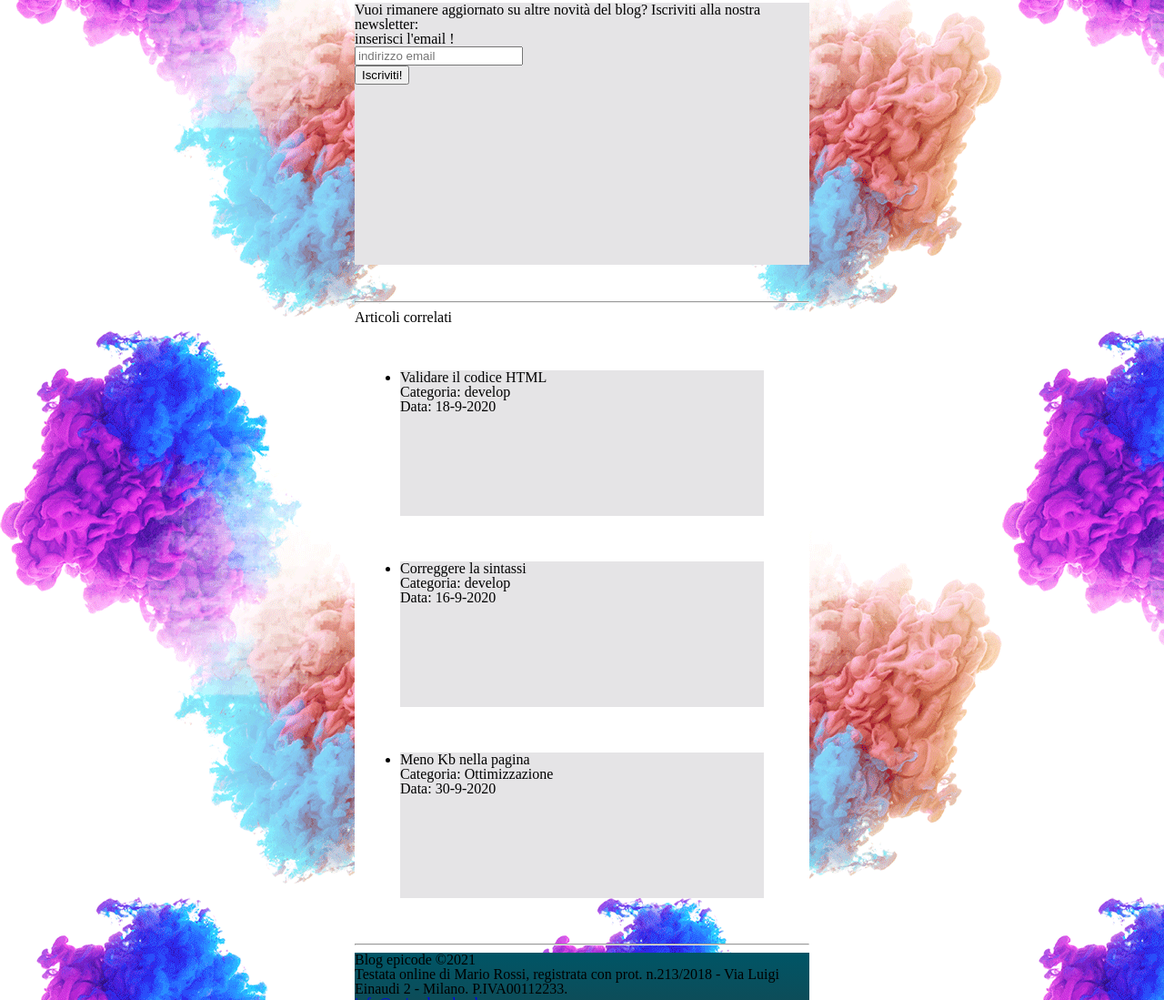
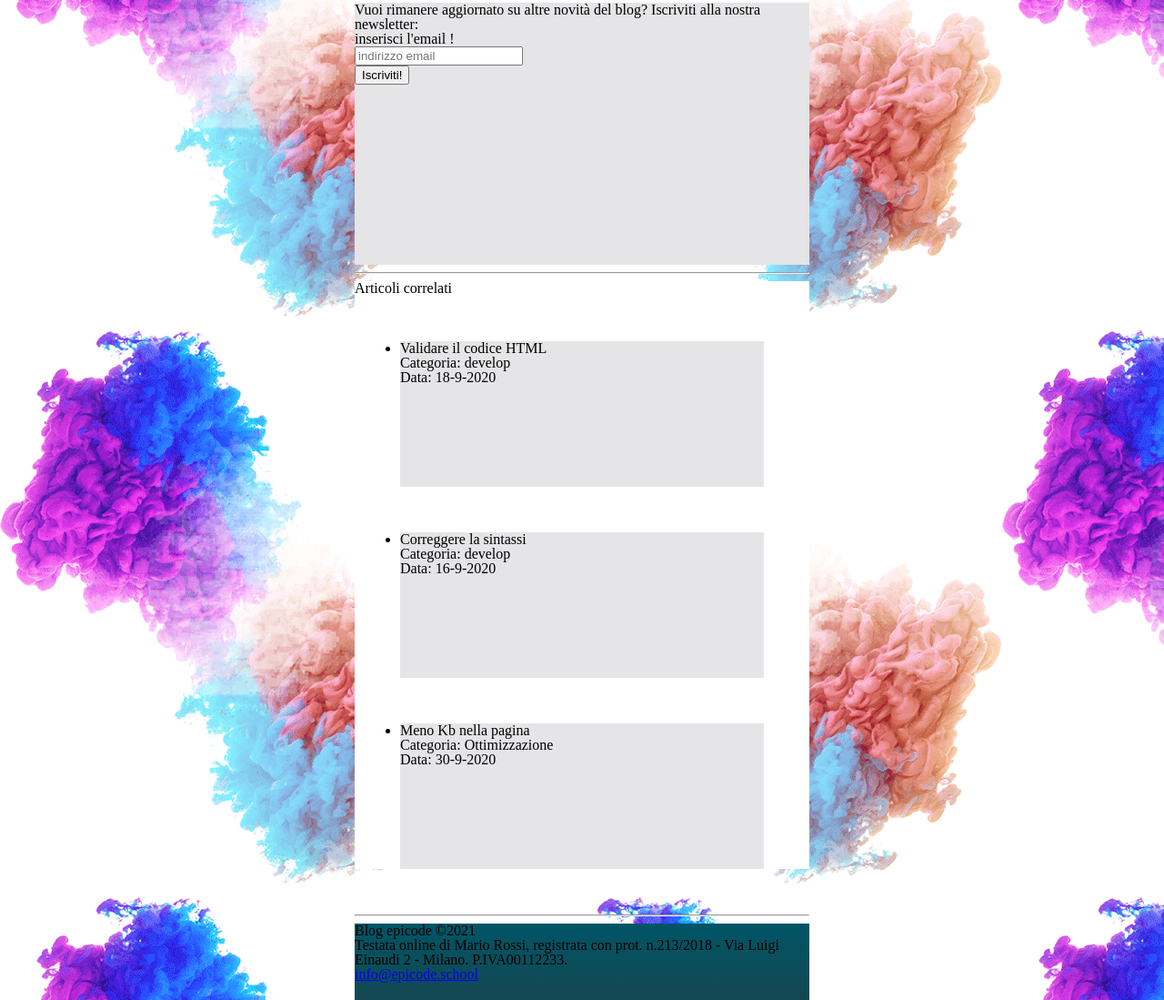
Before and after one commit to MKLNGLO/u1-w1-d4, a plain HTML site: page index.html in a window 1280 px wide. Shown: the part 1507-2606 px from the top of the page at 91% size. Drawn offline with Linux system fonts and the light colour scheme.

Commit message:
Update index.html

```diff
--- a/index.html
+++ b/index.html
@@ -177,11 +177,7 @@
         <!---FINE FORM--->
       </article>
     </main>
-
-    <br />
-
-    <br />
-    <hr />
+    <span id="specialhr"> <hr /> </span>
 
     <!---ELEMENTI NELL' ASIDE--->
 
```
